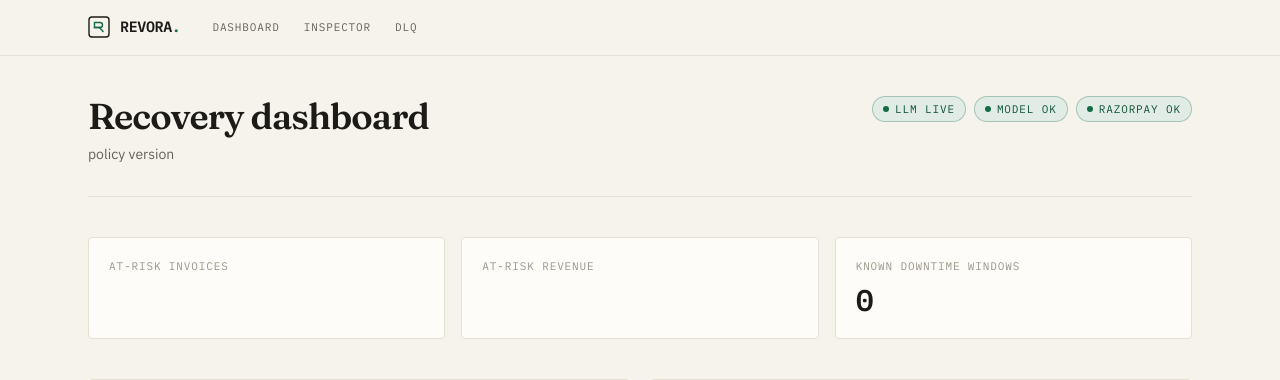
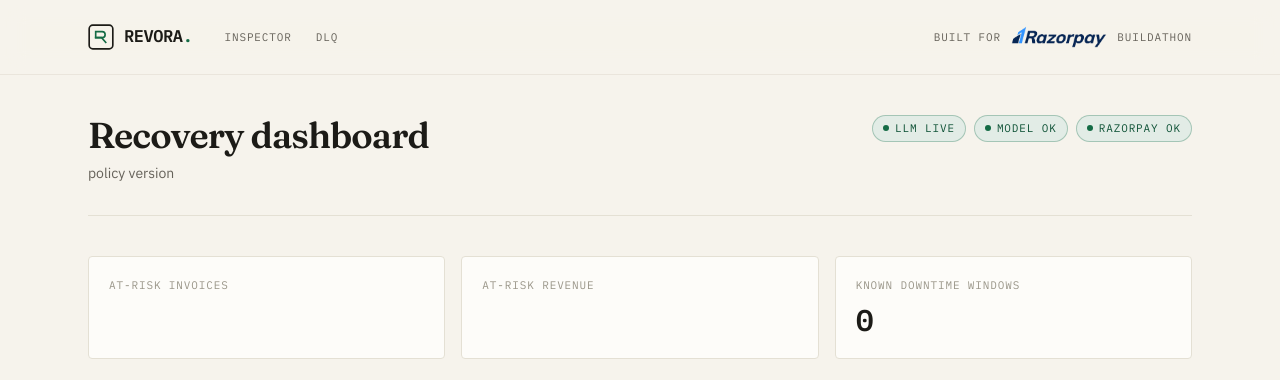
Before and after one commit to sujalbistaa/razorpay-buildathon, a Python web app: template src/vasool/api/templates/dashboard.html in a window 1280 px wide. Shown: the top 380 px of the page. Run offline with Jinja, Linux system fonts and the light colour scheme; the template is opened without the code that fills it, so the values that code supplies are empty; some libraries are stand-ins or nearby versions.

Commit message:
design(nav): sticky translucent navbar, Razorpay buildathon badge
Navbar is now sticky with a blurred/translucent background so it stays
legible over scrolled content, sized up slightly for presence. Drops
the redundant "Dashboard" link -- the REVORA mark already routes home.
Adds a "Built for [Razorpay] Buildathon" attribution linking to
razorpay.com/buildathon, served from a new /static mount; the source
logo PNG had ~70% transparent padding baked in so it's cropped tight
to the mark before display.

```diff
--- a/src/vasool/api/main.py
+++ b/src/vasool/api/main.py
@@ -8,8 +8,10 @@ from __future__ import annotations
 import os
 from collections.abc import AsyncIterator
 from contextlib import asynccontextmanager
+from pathlib import Path
 
 from fastapi import FastAPI
+from fastapi.staticfiles import StaticFiles
 
 from vasool.api import admin, dashboard, inspector, webhooks
 from vasool.api.seed import build_seed_data
@@ -44,6 +46,7 @@ async def lifespan(app: FastAPI) -> AsyncIterator[None]:
 
 
 app = FastAPI(title="Revora", lifespan=lifespan)
+app.mount("/static", StaticFiles(directory=str(Path(__file__).parent / "static")), name="static")
 app.include_router(dashboard.router)
 app.include_router(inspector.router)
 app.include_router(webhooks.router)
--- a/src/vasool/api/templates/base.html
+++ b/src/vasool/api/templates/base.html
@@ -41,22 +41,27 @@
     </style>
 </head>
 <body class="bg-paper text-ink font-sans min-h-screen flex flex-col antialiased">
-    <nav class="border-b border-line">
-        <div class="max-w-6xl mx-auto px-6 py-4 flex items-center gap-8">
+    <nav class="sticky top-0 z-50 border-b border-line/70 bg-paper/75 backdrop-blur-md backdrop-saturate-150">
+        <div class="max-w-6xl mx-auto px-6 py-6 flex items-center gap-8">
             <a href="/" class="flex items-center gap-2.5 shrink-0">
-                <svg width="22" height="22" viewBox="0 0 22 22" fill="none" xmlns="http://www.w3.org/2000/svg">
+                <svg width="26" height="26" viewBox="0 0 22 22" fill="none" xmlns="http://www.w3.org/2000/svg">
                     <rect x="1" y="1" width="20" height="20" rx="3" stroke="#1c1b17" stroke-width="1.4"/>
                     <path d="M6.5 6.5H12C13.3807 6.5 14.5 7.61929 14.5 9C14.5 10.3807 13.3807 11.5 12 11.5H6.5V6.5Z" stroke="#146b45" stroke-width="1.4"/>
                     <path d="M6.5 11.5H11.5L15 15.5" stroke="#146b45" stroke-width="1.4" stroke-linecap="square"/>
                 </svg>
-                <span class="font-mono font-semibold tracking-tight text-[15px]">REVORA<span class="text-accent">.</span></span>
+                <span class="font-mono font-semibold tracking-tight text-[17px]">REVORA<span class="text-accent">.</span></span>
             </a>
             <div class="flex items-center gap-6 label text-[11px] text-ink-muted">
-                <a href="/" class="hover:text-ink transition-colors">Dashboard</a>
                 <a href="/inspector" class="hover:text-ink transition-colors">Inspector</a>
                 <a href="/admin/dlq" class="hover:text-ink transition-colors">DLQ</a>
                 {% block nav_extra %}{% endblock %}
             </div>
+            <a href="https://razorpay.com/buildathon" target="_blank" rel="noopener"
+               class="ml-auto flex items-center gap-2.5 shrink-0">
+                <span class="label text-[11px] text-ink-muted">Built for</span>
+                <img src="/static/razorpay-logo.png" alt="Razorpay" class="h-[22px] w-auto">
+                <span class="label text-[11px] text-ink-muted">Buildathon</span>
+            </a>
         </div>
     </nav>
     <main class="max-w-6xl mx-auto px-6 py-10 flex-1 w-full">
```
Also changed, not shown: src/vasool/api/static/razorpay-logo.png (added).
